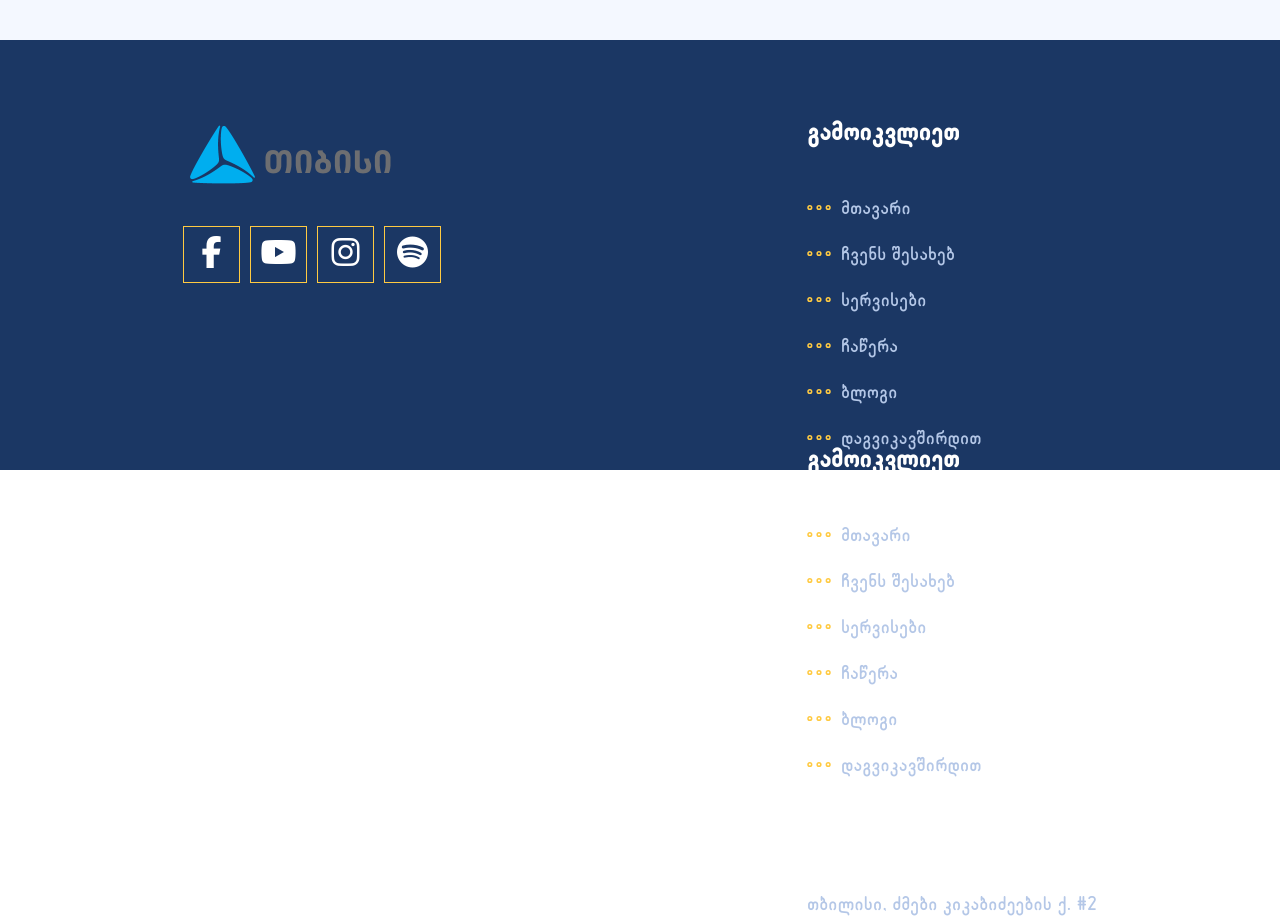
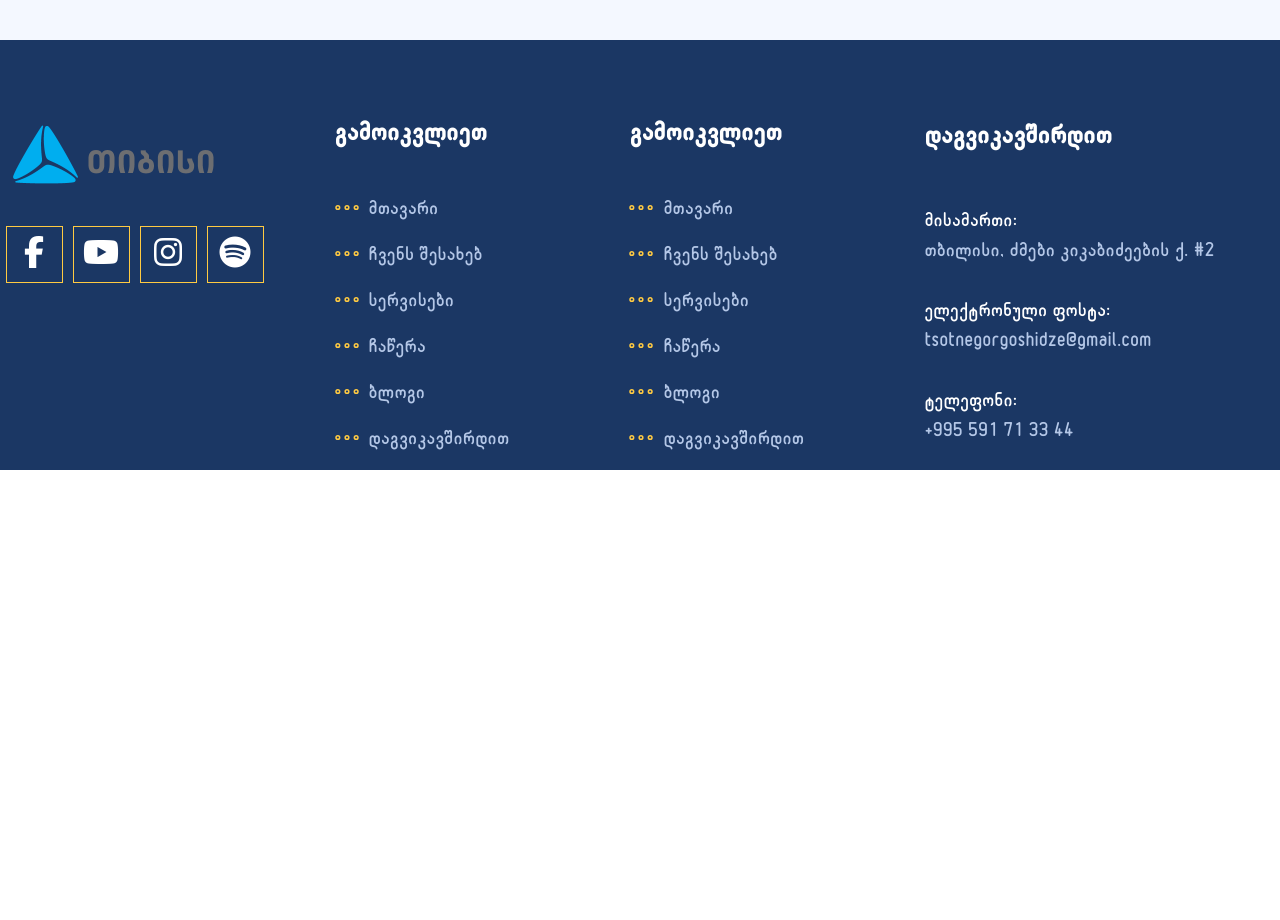
Before and after one commit to SplashWhen/Final-Project, a plain HTML site: page index.html in a window 1280 px wide. Shown: the part 7000-7920 px from the top of the page. After the commit the page ends 7470 px from the top, so only its background shows below. Drawn offline with Linux system fonts and the light colour scheme.

Commit message:
Fixed footer

```diff
--- a/scss/global.scss
+++ b/scss/global.scss
@@ -763,12 +763,18 @@ footer {
   }
 
   .secondary-div {
+    display: flex;
+    flex-direction: row;
+    justify-content: space-around;
+    width: 1000px;
+
     @media (max-width: 480px) {
       display: flex;
       flex-direction: row;
       justify-content: center;
       flex-wrap: wrap;
       gap: 100px;
+      width: auto;
     }
   }
 
```
Also changed, not shown: css/global.css, 1 other file.
